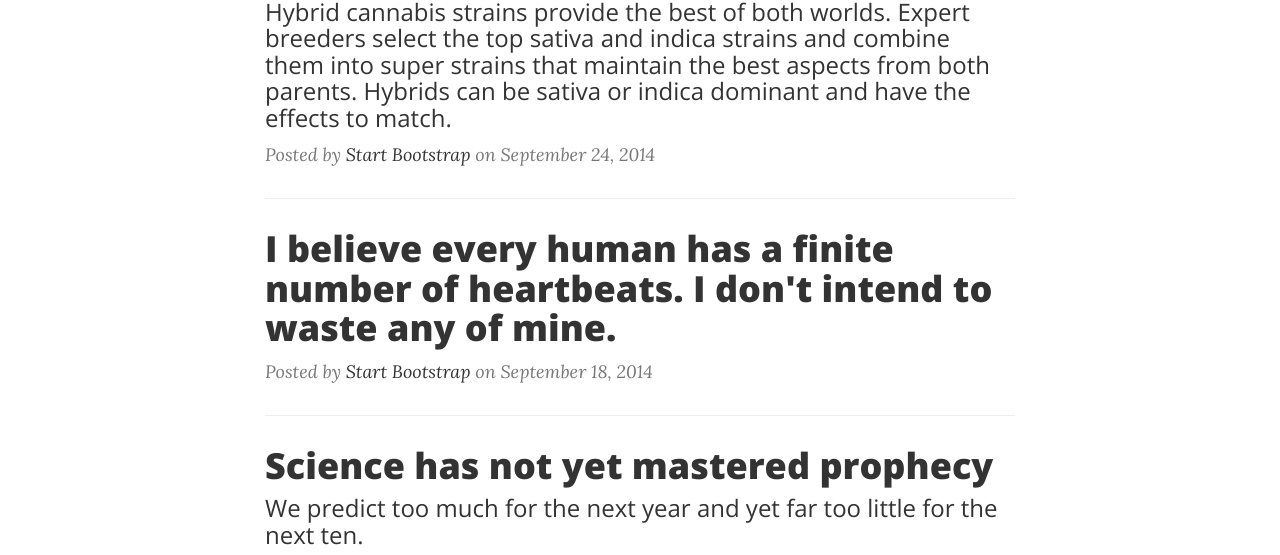
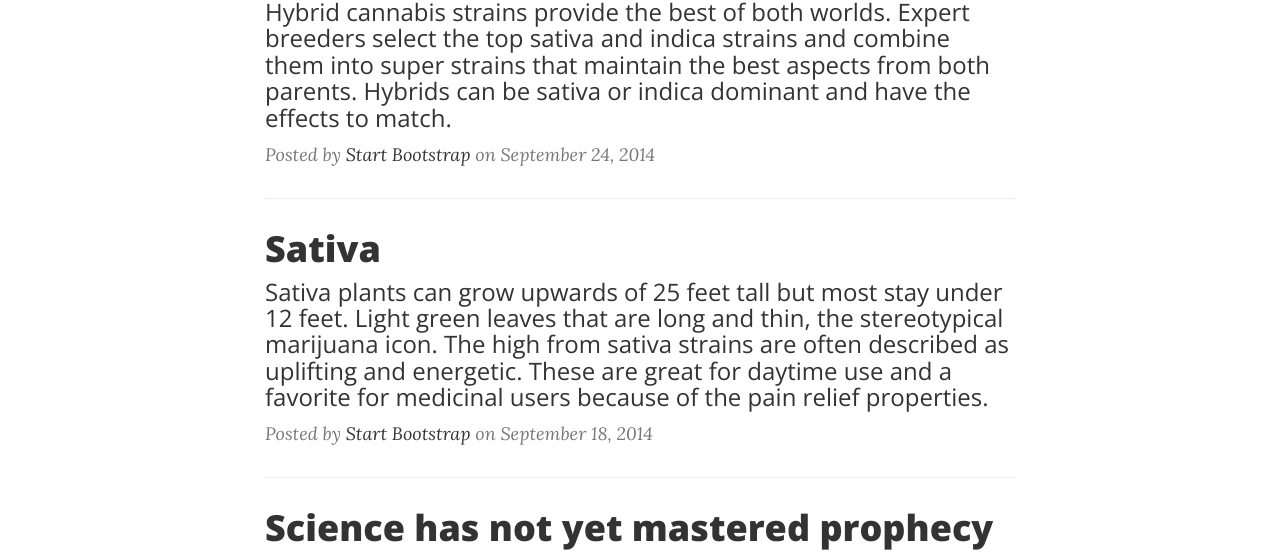
Before and after one commit to madausma/madausma.github.io, a website: page index.html in a window 1280 px wide. Shown: the part 579-1134 px from the top of the page. Drawn offline with nearby package versions, Linux system fonts and the light colour scheme.

Commit message:
Update index.html

```diff
--- a/index.html
+++ b/index.html
@@ -103,8 +103,11 @@
                 <div class="post-preview">
                     <a href="post.html">
                         <h2 class="post-title">
-                            I believe every human has a finite number of heartbeats. I don't intend to waste any of mine.
+                            Sativa
                         </h2>
+                        <h3 class ="post-subtitle">
+                            Sativa plants can grow upwards of 25 feet tall but most stay under 12 feet. Light green leaves that are long and thin, the stereotypical marijuana icon. The high from sativa strains are often described as uplifting and energetic. These are great for daytime use and a favorite for medicinal users because of the pain relief properties.
+                        </h3>
                     </a>
                     <p class="post-meta">Posted by <a href="#">Start Bootstrap</a> on September 18, 2014</p>
                 </div>
```
